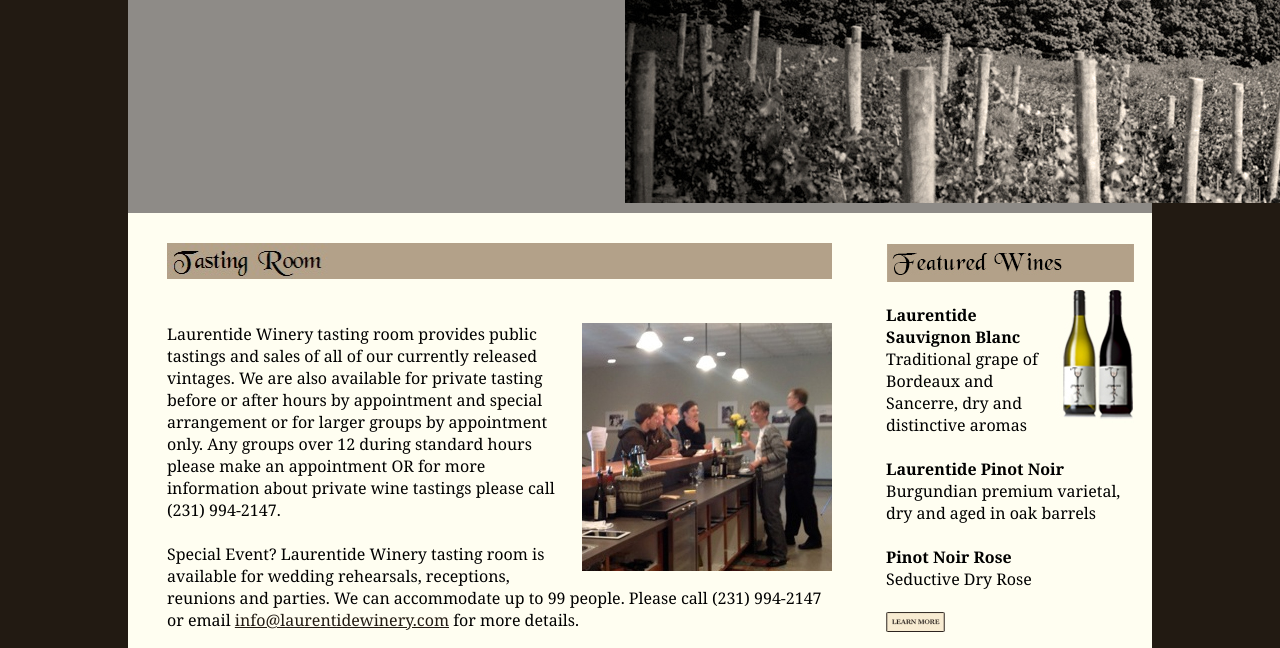
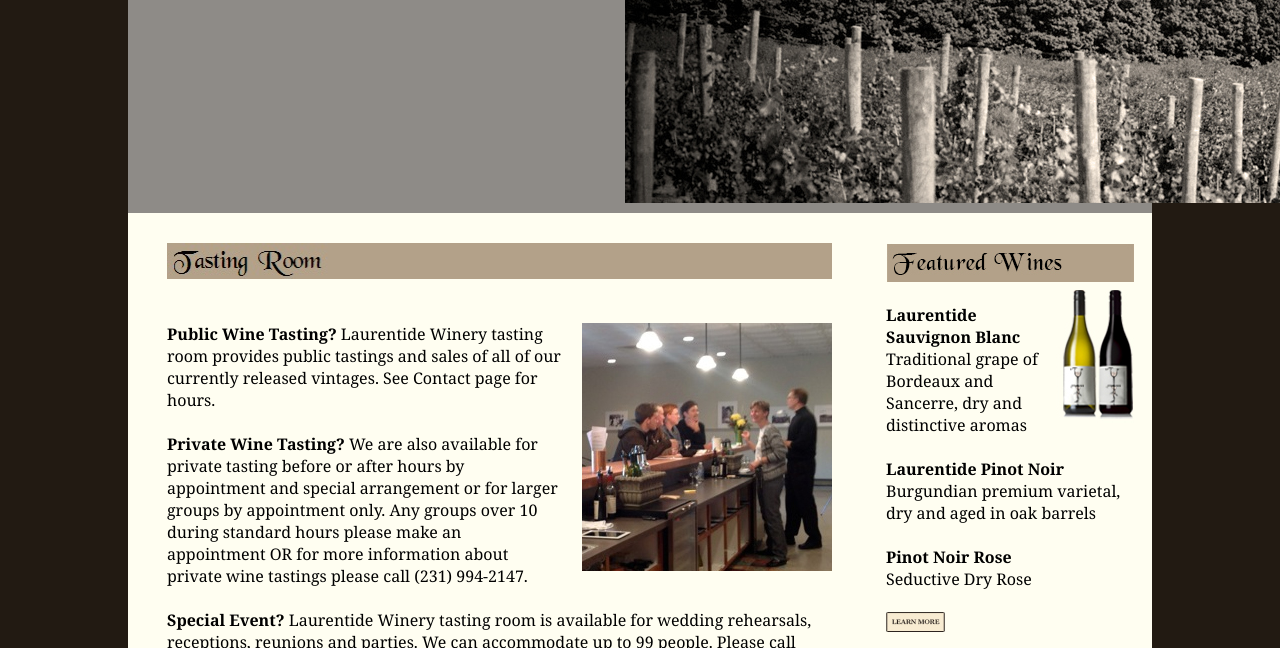
Before and after one commit to mike-ward/Laurentide, a plain HTML site: page privateTastings.html in a window 1280 px wide. Shown: the part 339-987 px from the top of the page. Drawn offline with nearby package versions, Linux system fonts and the light colour scheme.

Commit message:
more updates

```diff
--- a/privateTastings.html
+++ b/privateTastings.html
@@ -80,9 +80,13 @@
             <img src="images/TastingRoomHeader.jpg" width="665" height="36" alt="Tasting Room" /><br />
             <br />
             <br />
-            <img src="images/privateTastings.jpg" alt="Laurentide Winery Tasting Room" style="float: right; margin-left: 20px" />Laurentide Winery tasting room provides public tastings and sales of all of our currently released vintages.   We are also available for private tasting before or after hours by appointment and special arrangement or for  larger groups by appointment only.   Any groups over 12 during standard hours please make an appointment OR for more information about private wine tastings please call (231) 994-2147.
+            <img src="images/privateTastings.jpg" alt="Laurentide Winery Tasting Room" style="float: right; margin-left: 20px" /><b>Public Wine Tasting?</b> Laurentide Winery tasting room provides public tastings and sales of all of our currently released vintages.  See Contact page for hours.
+
             <br/><br/>
-Special Event? Laurentide Winery tasting room is available for wedding rehearsals, receptions, reunions and parties. We can accommodate up to 99 people. Please call (231) 994-2147 or email <a href="mailto:info@laurentidewinery.com">info@laurentidewinery.com</a> for more details.
+        <b>Private Wine  Tasting?</b> We are also available for private tasting before or after hours by appointment and special arrangement or for larger groups by appointment only. Any groups over 10 during standard hours please make an appointment OR for more information about private wine tastings please call (231) 994-2147.
+        <br><br>
+        <b>Special Event?</b> Laurentide Winery tasting room is available for wedding rehearsals, receptions, reunions and parties. We can accommodate up to 99 people. Please call (231) 994-2147 or <a href="mailto:info@laurentidewinery.com">email info@laurentidewinery.com</a> for more details.
+
 </td>
           <td width="54px">&nbsp;</td>
           <td width="248px" valign="top">
```
Also changed, not shown: contact.html (+4 -2 lines).
